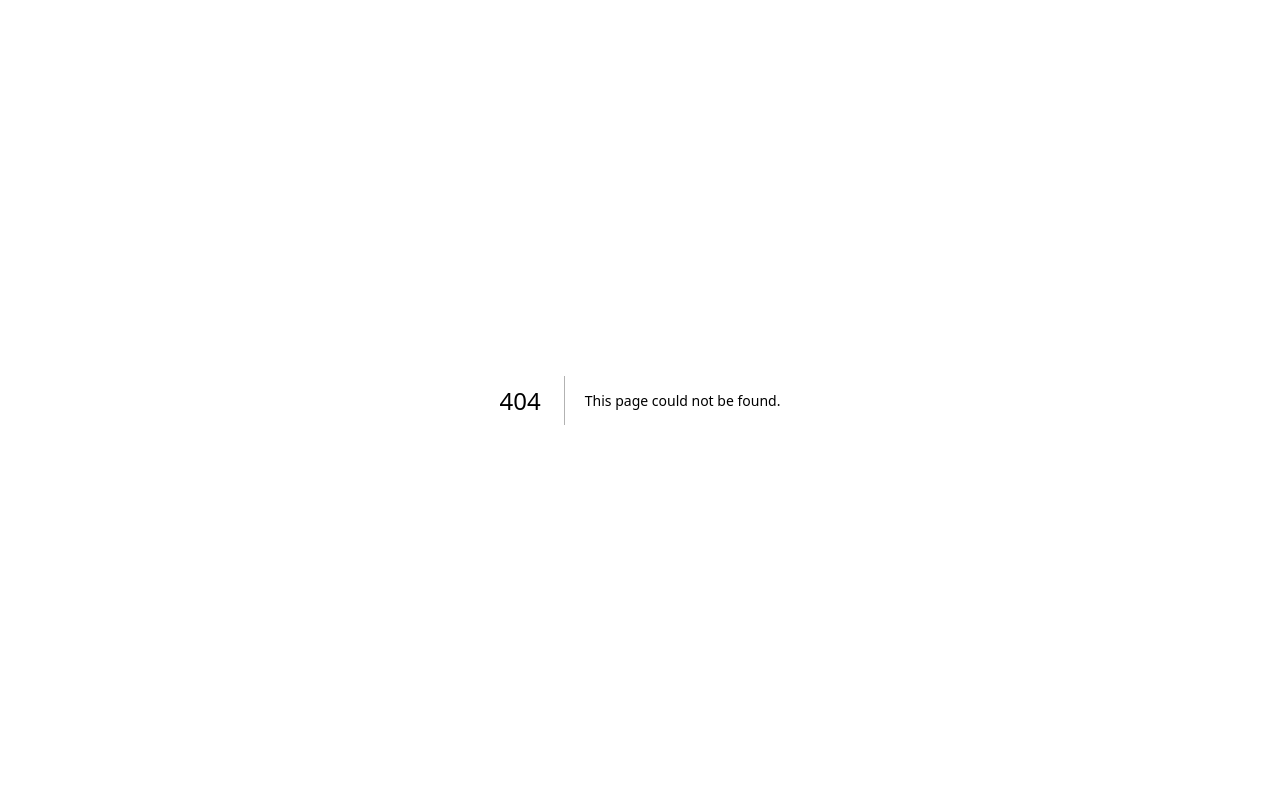
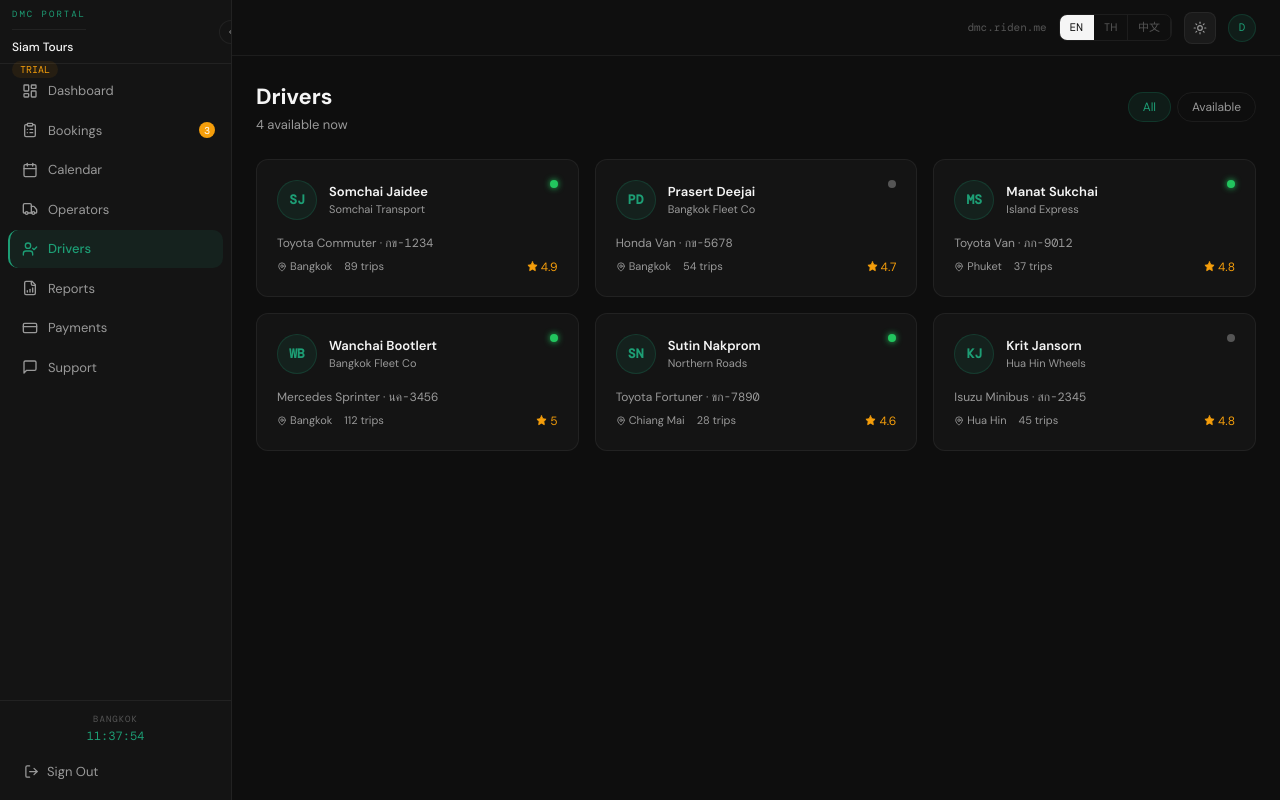
Before and after one commit to jeet623-create/Riden, a Next.js app: page /dmc/drivers in a window 1280 px wide. Before the commit this address had no page. Built offline with nearby package versions, Linux system fonts and the light colour scheme.

Commit message:
feat: Figma design - page.tsx

```diff
--- /dev/null
+++ b/src/app/dmc/drivers/page.tsx
@@ -0,0 +1,69 @@
+"use client"
+import { useState } from "react"
+import { motion } from "framer-motion"
+import { Star, Phone, MapPin } from "lucide-react"
+import { useLanguage } from "@/hooks/use-language"
+
+const drivers = [
+  { id:1, name:"Somchai Jaidee", phone:"+66 82 123 4567", vehicle:"Toyota Commuter", plate:"กข-1234", base:"Bangkok", trips:89, rating:4.9, available:true, operator:"Somchai Transport" },
+  { id:2, name:"Prasert Deejai", phone:"+66 87 234 5678", vehicle:"Honda Van", plate:"กข-5678", base:"Bangkok", trips:54, rating:4.7, available:false, operator:"Bangkok Fleet Co" },
+  { id:3, name:"Manat Sukchai", phone:"+66 84 345 6789", vehicle:"Toyota Van", plate:"ภก-9012", base:"Phuket", trips:37, rating:4.8, available:true, operator:"Island Express" },
+  { id:4, name:"Wanchai Bootlert", phone:"+66 89 456 7890", vehicle:"Mercedes Sprinter", plate:"นค-3456", base:"Bangkok", trips:112, rating:5.0, available:true, operator:"Bangkok Fleet Co" },
+  { id:5, name:"Sutin Nakprom", phone:"+66 85 567 8901", vehicle:"Toyota Fortuner", plate:"ขก-7890", base:"Chiang Mai", trips:28, rating:4.6, available:true, operator:"Northern Roads" },
+  { id:6, name:"Krit Jansorn", phone:"+66 83 678 9012", vehicle:"Isuzu Minibus", plate:"สก-2345", base:"Hua Hin", trips:45, rating:4.8, available:false, operator:"Hua Hin Wheels" },
+]
+
+export default function DmcDriversPage() {
+  const { t } = useLanguage()
+  const [filter, setFilter] = useState<"all"|"available">("all")
+
+  const filtered = filter === "available" ? drivers.filter(d=>d.available) : drivers
+
+  return (
+    <motion.div initial={{ opacity:0, y:8 }} animate={{ opacity:1, y:0 }} transition={{ duration:0.2 }}>
+      <div style={{ display:"flex", justifyContent:"space-between", alignItems:"center", marginBottom:24 }}>
+        <div>
+          <h1 style={{ fontSize:22, fontWeight:700, color:"var(--text-1,#f0f0f0)" }}>{t({ en:"Drivers", th:"คนขับ", zh:"司机" })}</h1>
+          <p style={{ fontSize:13, color:"var(--text-2,#999)", marginTop:2 }}>{drivers.filter(d=>d.available).length} available now</p>
+        </div>
+        <div style={{ display:"flex", gap:6 }}>
+          {(["all","available"] as const).map(f=>(
+            <button key={f} onClick={()=>setFilter(f)}
+              style={{ padding:"5px 14px", borderRadius:99, fontSize:12, cursor:"pointer", border:`1px solid ${filter===f?"rgba(29,158,117,0.2)":"var(--border,#242)"}`, background:filter===f?"rgba(29,158,117,0.1)":"transparent", color:filter===f?"#1D9E75":"var(--text-2,#999)" }}>
+              {f==="all" ? t({ en:"All", th:"ทั้งหมด", zh:"全部" }) : t({ en:"Available", th:"ว่างอยู่", zh:"可用" })}
+            </button>
+          ))}
+        </div>
+      </div>
+
+      <div style={{ display:"grid", gridTemplateColumns:"repeat(auto-fill,minmax(280px,1fr))", gap:16 }}>
+        {filtered.map(d => (
+          <div key={d.id} style={{ background:"var(--bg-surface,#111)", border:"1px solid var(--border,#242)", borderRadius:12, padding:20, transition:"border-color 150ms" }}
+            onMouseEnter={e=>e.currentTarget.style.borderColor="rgba(255,255,255,0.1)"}
+            onMouseLeave={e=>e.currentTarget.style.borderColor="var(--border,#242)"}>
+            <div style={{ display:"flex", justifyContent:"space-between", alignItems:"flex-start", marginBottom:14 }}>
+              <div style={{ display:"flex", gap:12, alignItems:"center" }}>
+                <div style={{ width:40, height:40, borderRadius:"50%", background:"var(--teal-10,rgba(29,158,117,0.1))", border:"1px solid rgba(29,158,117,0.2)", display:"flex", alignItems:"center", justifyContent:"center", fontFamily:"var(--font-mono,monospace)", fontSize:13, fontWeight:600, color:"#1D9E75" }}>
+                  {d.name.split(" ").map(n=>n[0]).join("").slice(0,2)}
+                </div>
+                <div>
+                  <div style={{ fontWeight:600, fontSize:13, color:"var(--text-1,#f0f0f0)" }}>{d.name}</div>
+                  <div style={{ fontSize:11, color:"var(--text-2,#999)" }}>{d.operator}</div>
+                </div>
+              </div>
+              <div style={{ width:8, height:8, borderRadius:"50%", background:d.available?"#22c55e":"var(--text-3,#555)", boxShadow:d.available?"0 0 6px #22c55e":"none" }}/>
+            </div>
+            <div style={{ fontSize:12, color:"var(--text-2,#999)", marginBottom:6 }}>{d.vehicle} · <span style={{ fontFamily:"var(--font-mono,monospace)" }}>{d.plate}</span></div>
+            <div style={{ display:"flex", justifyContent:"space-between", alignItems:"center" }}>
+              <div style={{ display:"flex", gap:12 }}>
+                <span style={{ fontSize:11, color:"var(--text-2,#999)", display:"flex", alignItems:"center", gap:3 }}><MapPin size={10}/>{d.base}</span>
+                <span style={{ fontSize:11, color:"var(--text-2,#999)" }}>{d.trips} trips</span>
+              </div>
+              <span style={{ display:"flex", alignItems:"center", gap:3, fontSize:12, color:"#f59e0b" }}><Star size={11} fill="#f59e0b"/>{d.rating}</span>
+            </div>
+          </div>
+        ))}
+      </div>
+    </motion.div>
+  )
+}
```
